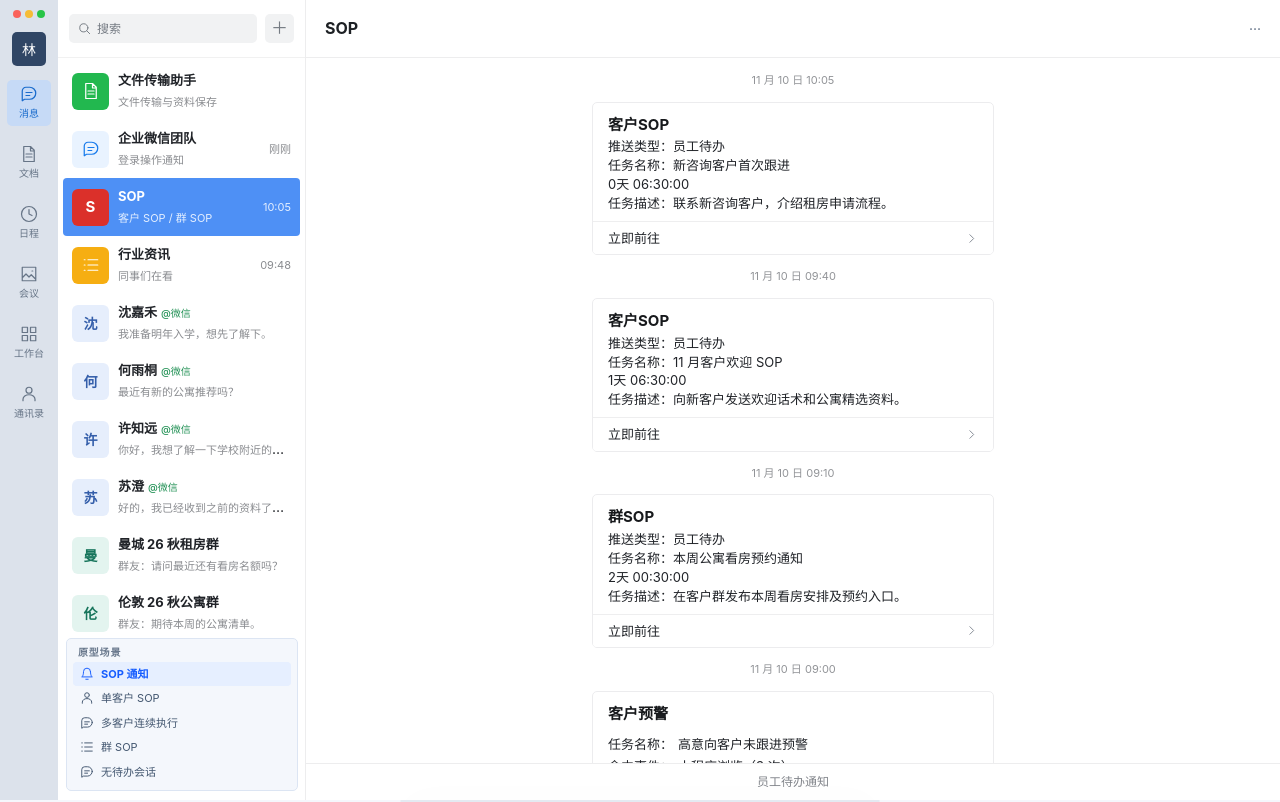
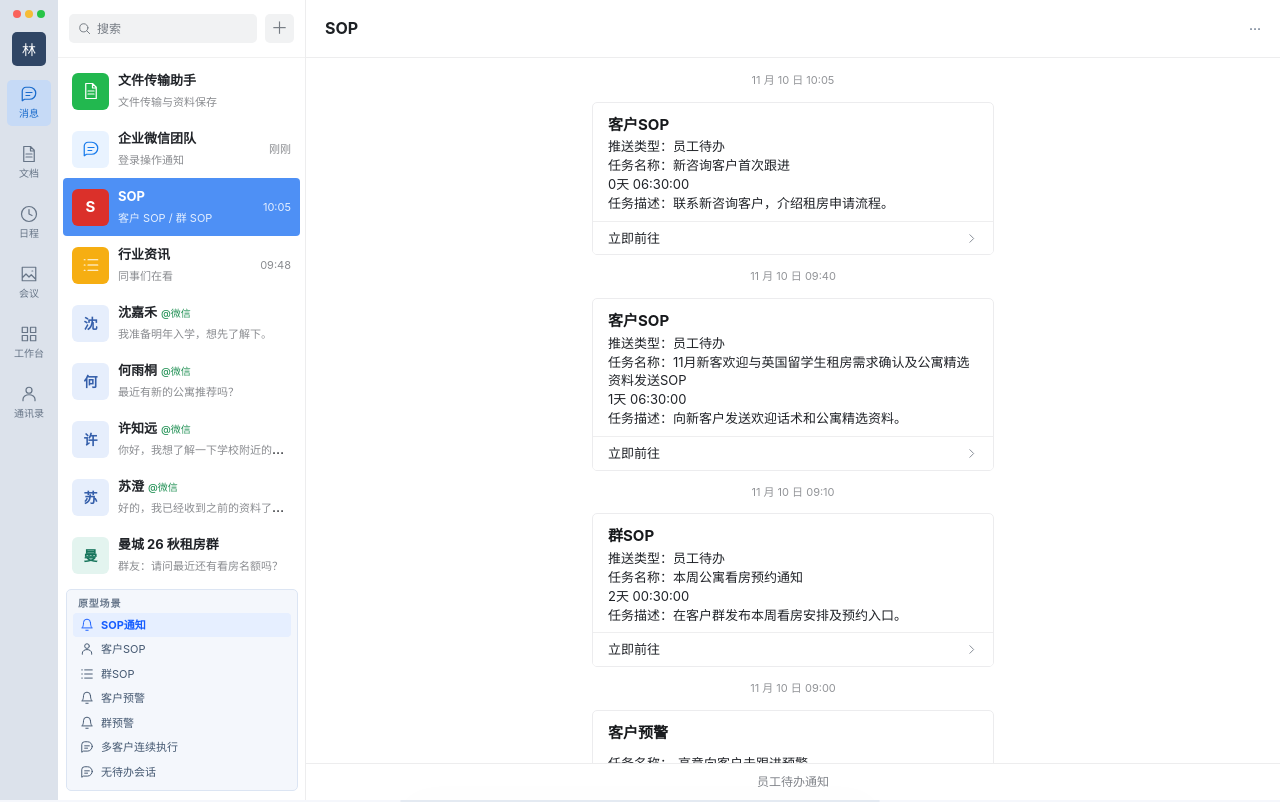
Before and after one commit to shanshiquan0727-lgtm/my-website, a plain HTML site: page wecom-task-workbench.html in a window 1280 px wide. Drawn offline with Linux system fonts and the light colour scheme.

Commit message:
Update existing CDP prototype

```diff
--- a/wecom-task-workbench.html
+++ b/wecom-task-workbench.html
@@ -217,7 +217,7 @@ dialog::backdrop{background:#16263b66}
 .wecom .main-head{height:58px;padding:0 19px;border-color:#ededee;color:#1d2024}
 .wecom .left{padding:0;overflow:hidden;border-color:#ededee;display:flex;flex-direction:column}
 .wecom .main-head h1{font-size:16px}
-.wecom .conv-list{padding:4px 5px 167px;overflow:auto}
+.wecom .conv-list{padding:4px 5px 224px;overflow:auto}
 .wecom .conv{height:58px;margin:0;padding:8px 9px;gap:9px;border-radius:4px}
 .wecom .conv small,.wecom .conv-time{color:#8a8c90;font-size:11px}
 .wecom .conv[aria-current=true]{background:#4e90f5;color:white}
@@ -441,7 +441,7 @@ const tasks = [
   {id:'single',type:'客户SOP',title:'新咨询客户首次跟进',description:'联系新咨询客户，介绍租房申请流程。',issued:'11-10 10:05',due:'11-10 18:00',objects:[
     object('wm-xu',[welcome()]),
   ]},
-  {id:'multi',type:'客户SOP',title:'11 月客户欢迎 SOP',description:'向新客户发送欢迎话术和公寓精选资料。',priority:2,issued:'11-10 09:40',due:'11-11 18:00',objects:[
+  {id:'multi',type:'客户SOP',title:'11月新客欢迎与英国留学生租房需求确认及公寓精选资料发送SOP',description:'向新客户发送欢迎话术和公寓精选资料。',priority:2,issued:'11-10 09:40',due:'11-11 18:00',objects:[
     object('wm-zhou',[welcome('sent')]),
     object('wm-shen',[welcome(),item(material.image)]),
     object('wm-he',[item(material.guide)]),
@@ -522,7 +522,7 @@ const overdue = (a) => a.mode === 'handle' && a.deadline && demoNow > a.deadline
 const alertBadge = (a) => a.mode === 'handle'
   ? tag(...handleStatus[a.status])+(overdue(a) ? ' '+tag('已超期','red') : '')
   : a.confirmed ? tag('已确认已阅','green') : a.viewed ? tag('已查看','green') : a.pushed ? tag('已推送','blue') : tag('已触发');
-const state = {view:'messages', task:'', contact:'', alert:'', menu:'资料', wecomChat:true, todoReturn:null, expandedTodo:null, followupId:null, followupFeedback:'', sopRead:false, sideOpen:true, othersExpanded:false, todoTab:'pending', openedQueue:false, openedRecords:false, note:'', draft:null};
+const state = {view:'messages', activeScene:'inbox', demoEmpty:false, task:'', contact:'', alert:'', menu:'资料', wecomChat:true, todoReturn:null, expandedTodo:null, followupId:null, followupFeedback:'', sopRead:false, sideOpen:true, othersExpanded:false, todoTab:'pending', openedQueue:false, openedRecords:false, note:'', draft:null};
 let noticeTimer;
 let transitionTimer;
 function feedback(message) {
@@ -561,6 +561,8 @@ function enterObject(task, id, note='', showTodos=false) {
   go('chat');
 }
 function openConversationFromNotice(task,id,note='') {
+  state.demoEmpty=false;
+  state.activeScene=task?(task.type==='群SOP'?'group':task.id==='multi'?'continuous':'single'):(contacts[id].group?'group-alert':'customer-alert');
   const target={task,id,note};
   state.transition=target;
   go('opening');
@@ -907,7 +909,7 @@ function wxCompletedToday(entries) {
 }
 function wxTaskPane() {
   const today=formatDate(demoNow).slice(0,10);
-  const all=employeeTodoEntries();
+  const all=state.demoEmpty?[]:employeeTodoEntries();
   const entries=all.filter(e=>e.issuedOn===today&&!e.done&&!e.staged);
   const completed=all.filter(e=>e.done&&e.completedAt&&formatDate(new Date(e.completedAt)).slice(0,10)===today);
   const showingCompleted=state.todoTab==='completed';
@@ -935,7 +937,7 @@ function wxTaskPane() {
       <section class="wx-todos" aria-label="剩余待办">
         <div class="row between"><h2>剩余待办</h2><span class="sub">剩余${groups.reduce((sum,g)=>sum+g.entries.length,0)}个任务</span></div>
         ${groups.length?`<div class="wx-object-list">${shown.map(wxObjectRow).join('')}</div>`:`<p class="sub">${pending.length?'其他待办已处理完，继续加油！':'待办都处理完啦，辛苦了！'}</p>`}
-        ${groups.length>10?btn(state.othersExpanded?'收起':'展开其余 '+(groups.length-10)+' 个客户/群','toggle-others','','link'):''}
+        ${groups.length>10?btn(state.othersExpanded?'收起':'展示其余客户/群','toggle-others','','link'):''}
       </section>
     </div>`;
 }
@@ -1218,11 +1220,15 @@ function handleAction(status,id=state.alert) {
 
 
 const sopScenes = [
-  ['inbox','SOP 通知','bell'],['single','单客户 SOP','person'],['continuous','多客户连续执行','chat'],['group','群 SOP','list'],['empty-chat','无待办会话','chat'],
+  ['inbox','SOP通知','bell'],
+  ['single','客户SOP','person'],
+  ['group','群SOP','list'],
+  ['customer-alert','客户预警','bell'],
+  ['group-alert','群预警','bell'],
+  ['continuous','多客户连续执行','chat'],
+  ['empty-chat','无待办会话','chat'],
 ];
-const alertScenes = [
-  ['inbox','SOP 通知','bell'],['alert-inbox','预警通知','chat'],['plans','预警计划与统计','list'],['config','预警计划配置','grid'],
-];
+const alertScenes = sopScenes;
 function render(keepScroll=false) {
   if(state.view==='opening') {
     app.innerHTML=`<div class="desktop wecom">${wxRail()}${wxList()}<main class="main">${inbox()}</main></div>`+openingView();
@@ -1236,8 +1242,7 @@ function render(keepScroll=false) {
     (state.view==='chat' && state.wecomChat) || (state.view==='result' && task?.type.endsWith('SOP'));
   const views={messages,inbox,'alert-inbox':alertInbox,chat:wecom?wxChatView:chatView,result:resultView,alert:alertView,plans:planList};
   const admin=state.view==='plans';
-  const current=wecom ? (state.view==='chat' ? (task?.id==='multi'?'continuous':task?.id ?? (state.contact==='wm-su'?'empty-chat':'')) : 'inbox') :
-    admin ? (state.draft?'config':'plans') : 'alert-inbox';
+  const current=state.activeScene??'inbox';
   app.innerHTML=`<div class="desktop${wecom?' wecom':''}">
     ${wecom?wxRail()+wxList():`<header class="brand"><div class="row"><span class="logo">${icon(admin?'grid':'chat')}</span><strong>${admin?'CDP 客户营销系统':'企业微信'}</strong><span class="divider"></span><span class="brand-meta">${admin?'运营管理':'CDP 任务通知'}</span></div><span class="brand-meta">${admin?'管理端':'员工端'}</span></header>
     <aside class="left">${sidebar()}</aside>`}
@@ -1254,7 +1259,11 @@ function render(keepScroll=false) {
 }
 function scene(id) {
   if($('dialog').open) $('dialog').close();
-  if(id==='continuous' || id==='single' || id==='group') return openSop(id==='continuous'?'multi':id);
+  state.demoEmpty=id==='empty-chat';
+  state.activeScene=id==='employee-todos'?'continuous':sopScenes.some(([key])=>key===id)?id:'inbox';
+  if(id==='single') return enterObject(taskById('single'),'wm-xu','',true);
+  if(id==='group') return enterObject(taskById('group'),'wr-manchester','',true);
+  if(id==='continuous') return enterObject(taskById('multi'),'wm-shen','',true);
   if(id==='employee-todos') return enterObject(taskById('multi'),'wm-shen','',true);
   if(id==='customer-alert'||id==='group-alert') {
     const alert=alertById(id==='customer-alert'?'a-intent':'a-send');
```
